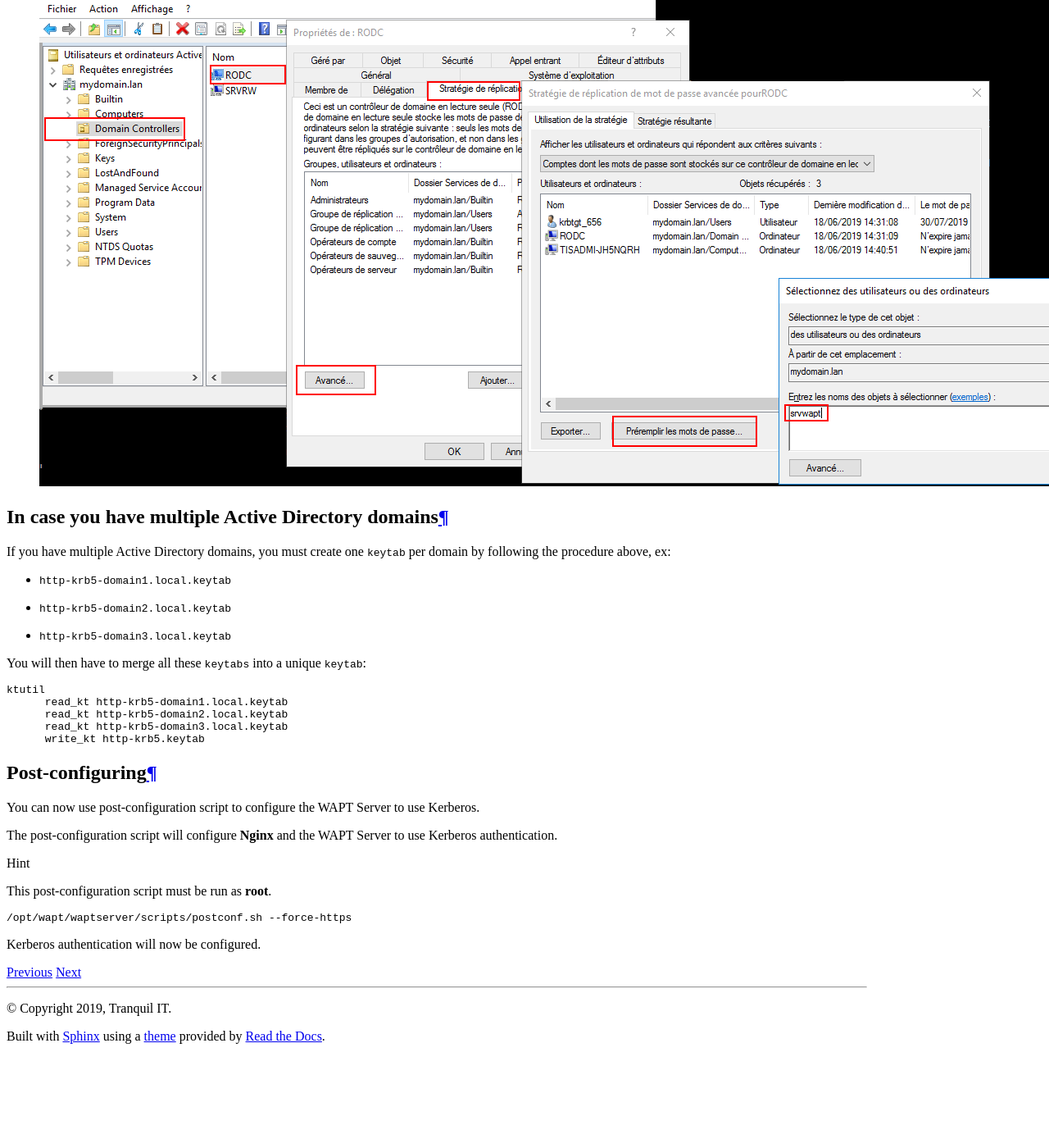
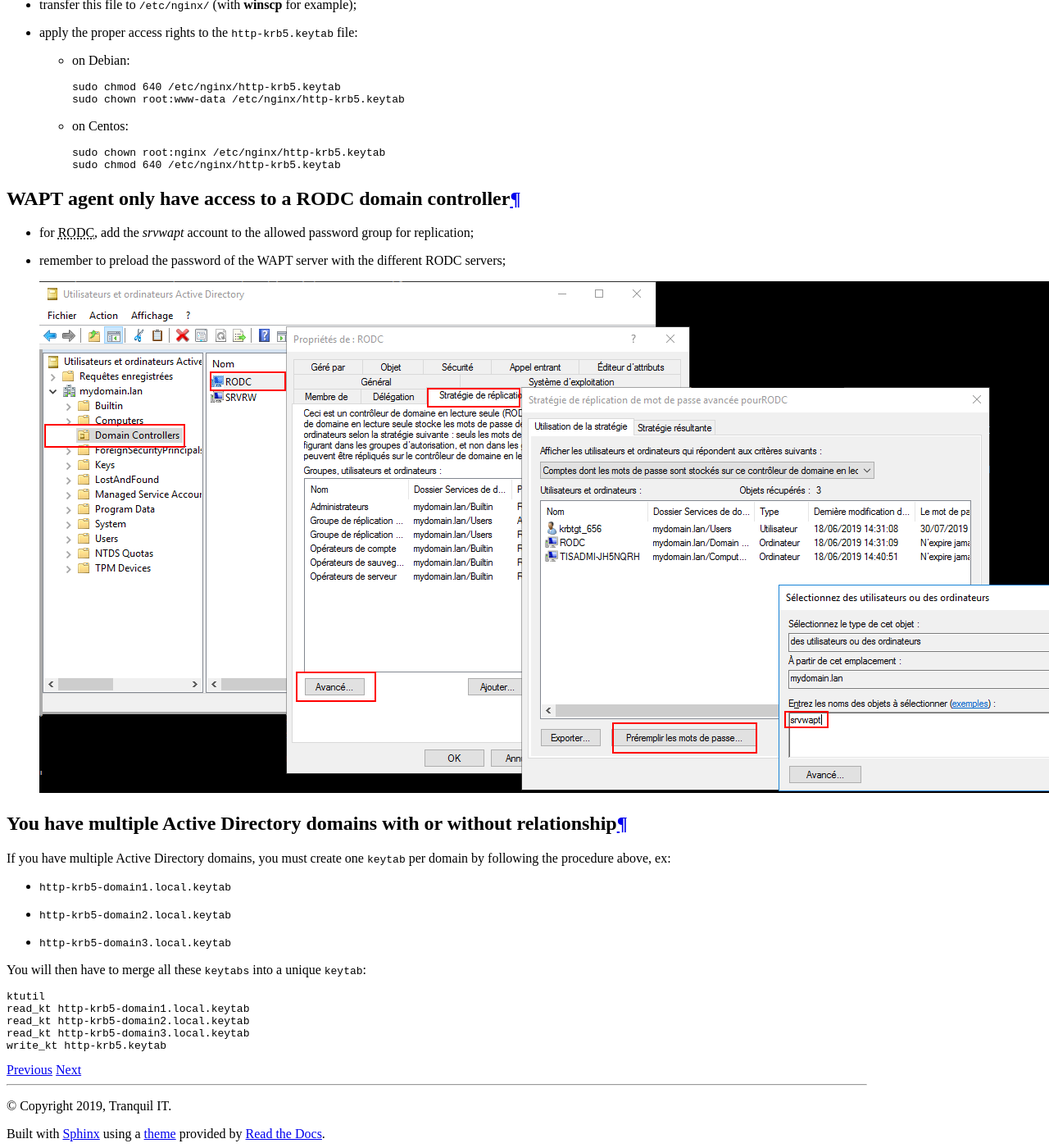
Before and after one commit to tranquilit/WAPT-Documentation, a Sphinx documentation site: the page built from source/wapt-security/security-install-kerberos.rst, in a window 1280 px wide and 1400 px high, scrolled down 2775 px. Shown: the whole window at 82% size. Built offline with Sphinx 7.4.7 and the Read the Docs theme 2.0.0, drawn with Linux system fonts in a browser that asks for light colours; before the commit the page ends 4056 px from its top, so only the background shows below that; some of the changed text lies outside the part shown.

Commit message:
re-organize page

```diff
--- a/source/wapt-security/security-install-kerberos.rst
+++ b/source/wapt-security/security-install-kerberos.rst
@@ -46,9 +46,6 @@
 
    The feature is not available with a WAPT Windows server
 
-Configuring krb5
-""""""""""""""""
-
 Modify the :file:`/etc/krb5.conf` file and **replace all the content with the
 following 4 lines** replacing **MYDOMAIN.LAN** with your Active Directory
 domain name (i.e. *<MYDOMAIN.LAN>*).
@@ -64,10 +61,7 @@
     dns_lookup_kdc = true
     dns_lookup_realm=false
 
-Retrieving a service keytab
-"""""""""""""""""""""""""""
-
-Use the :`command:`kinit` and :command:`klist`. You can use an
+Retrieving a service keytab. Use the :`command:`kinit` and :command:`klist`. You can use an
 :term:`Administrator` account or any other account with the delegated
 right to join a computer to the domain in the proper destination container
 (by default *CN=Computers*).
@@ -108,6 +102,45 @@
   and it must return the name that will be used by WAPT agent running
   on client workstations.
 
+* apply the proper access rights to the :file:`http-krb5.keytab` file:
+
+  - on Debian:
+
+    .. code-block:: bash
+
+       sudo chmod 640 /etc/nginx/http-krb5.keytab
+       sudo chown root:www-data /etc/nginx/http-krb5.keytab
+
+  - on Centos:
+
+    .. code-block:: bash
+
+        sudo chown root:nginx /etc/nginx/http-krb5.keytab
+        sudo chmod 640 /etc/nginx/http-krb5.keytab
+
+Post-configuring
+^^^^^^^^^^^^^^^^
+
+You can now use post-configuration script to configure the WAPT Server
+to use Kerberos.
+
+The post-configuration script will configure :program:`Nginx`
+and the WAPT Server to use Kerberos authentication.
+
+.. hint::
+
+  This post-configuration script must be run as **root**.
+
+.. code-block:: bash
+
+  /opt/wapt/waptserver/scripts/postconf.sh --force-https
+
+Kerberos authentication will now be configured.
+
+
+Special use cases
+"""""""""""""""""
+
 My WAPT server does not have access to a writeable Active Directory
 ^^^^^^^^^^^^^^^^^^^^^^^^^^^^^^^^^^^^^^^^^^^^^^^^^^^^^^^^^^^^^^^^^^^
 
@@ -147,8 +180,8 @@
         sudo chown root:nginx /etc/nginx/http-krb5.keytab
         sudo chmod 640 /etc/nginx/http-krb5.keytab
 
-Case of use of a RODC
-"""""""""""""""""""""
+WAPT agent only have access to a RODC domain controller
+^^^^^^^^^^^^^^^^^^^^^^^^^^^^^^^^^^^^^^^^^^^^^^^^^^^^^^^
 
 * for :abbr:`RODC (Read-Only Domain Controller)`, add the *srvwapt* account
   to the allowed password group for replication;
@@ -160,8 +193,8 @@
   :align: center
   :alt: Preload Password srvwapt account
 
-In case you have multiple Active Directory domains
-""""""""""""""""""""""""""""""""""""""""""""""""""
+You have multiple Active Directory domains with or without relationship
+^^^^^^^^^^^^^^^^^^^^^^^^^^^^^^^^^^^^^^^^^^^^^^^^^^^^^^^^^^^^^^^^^^^^^^^
 
 If you have multiple Active Directory domains,
 you must create one :file:`keytab` per domain by following the procedure
@@ -177,26 +210,7 @@
 .. code-block:: bash
 
   ktutil
-	read_kt http-krb5-domain1.local.keytab
-	read_kt http-krb5-domain2.local.keytab
-	read_kt http-krb5-domain3.local.keytab
-	write_kt http-krb5.keytab
-
-Post-configuring
-"""""""""""""""""
-
-You can now use post-configuration script to configure the WAPT Server
-to use Kerberos.
-
-The post-configuration script will configure :program:`Nginx`
-and the WAPT Server to use Kerberos authentication.
-
-.. hint::
-
-  This post-configuration script must be run as **root**.
-
-.. code-block:: bash
-
-  /opt/wapt/waptserver/scripts/postconf.sh --force-https
-
-Kerberos authentication will now be configured.
+  read_kt http-krb5-domain1.local.keytab
+  read_kt http-krb5-domain2.local.keytab
+  read_kt http-krb5-domain3.local.keytab
+  write_kt http-krb5.keytab
```
Also changed, not shown: other parts of source/wapt-security/security-install-kerberos.rst (+2 -2 lines).
